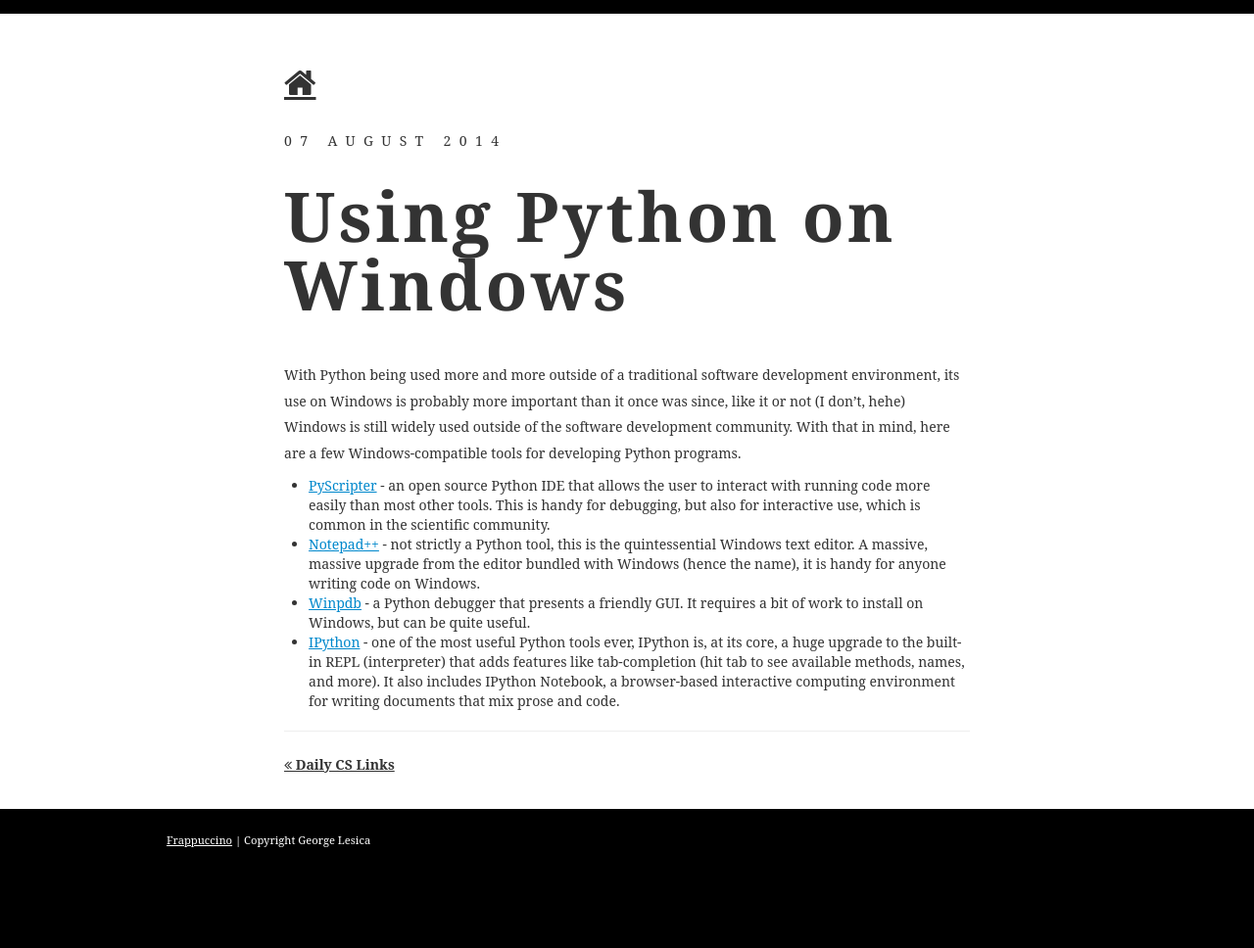
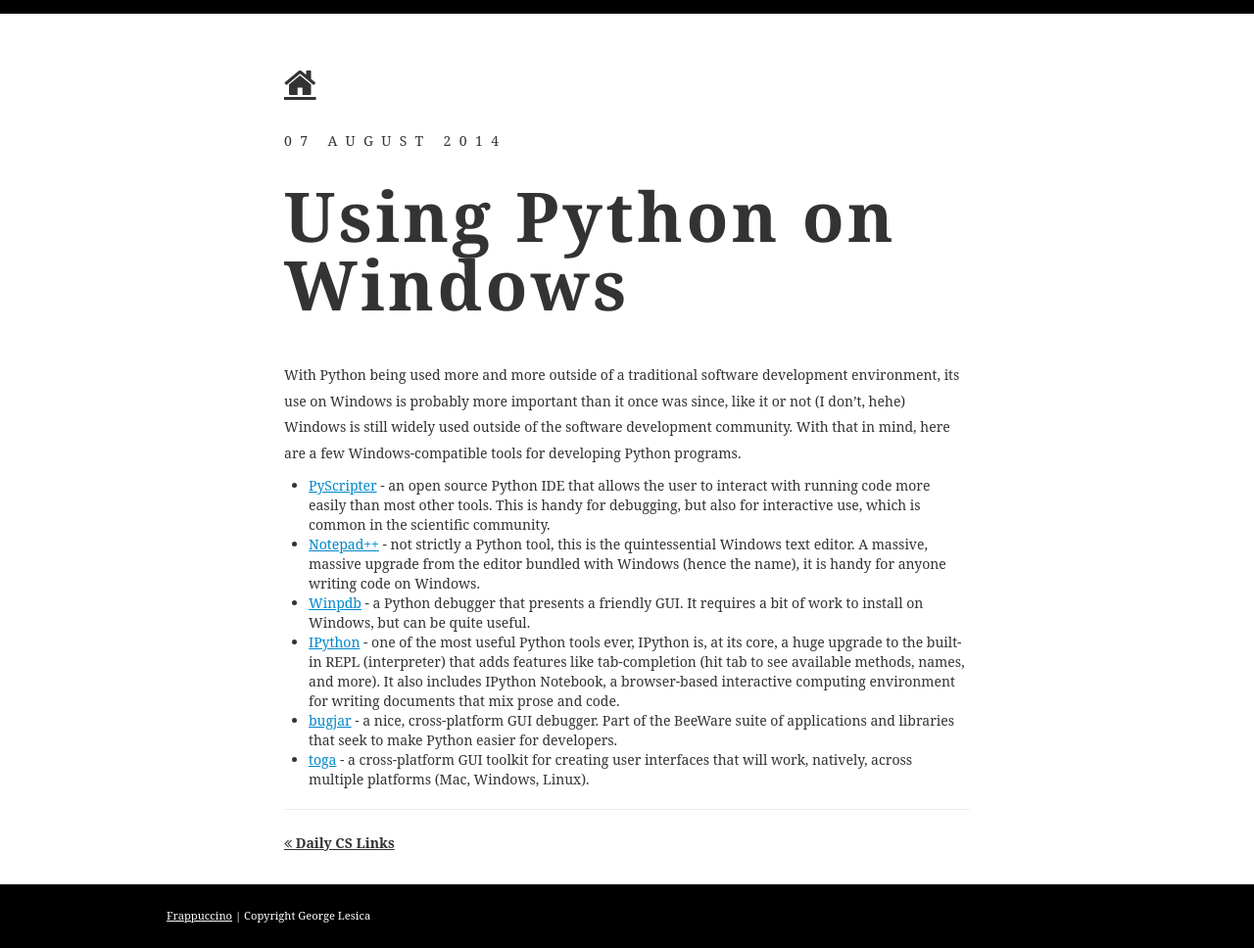
Before and after one commit to glesica/glesica.github.io, a Jekyll site: the page built from _posts/2014-08-07-using-python-on-windows.md, in a window 1280 px wide. Shown: the whole page at 98% size. Built offline with Jekyll 4.4.1, drawn with Linux system fonts in a browser that asks for light colours; some web fonts are replaced; before the commit the page ends 900 px from its top, so only the background shows below that.

Commit message:
Update windows python stuff.

```diff
--- a/_posts/2014-08-07-using-python-on-windows.md
+++ b/_posts/2014-08-07-using-python-on-windows.md
@@ -26,3 +26,9 @@
     names, and more). It also includes IPython Notebook, a browser-based
     interactive computing environment for writing documents that mix prose and
     code.
+  * [bugjar](http://pybee.org/bugjar/) - a nice, cross-platform GUI debugger.
+    Part of the BeeWare suite of applications and libraries that seek to make
+    Python easier for developers.
+  * [toga](http://pybee.org/toga/) - a cross-platform GUI toolkit for creating
+    user interfaces that will work, natively, across multiple platforms (Mac,
+    Windows, Linux).
```
